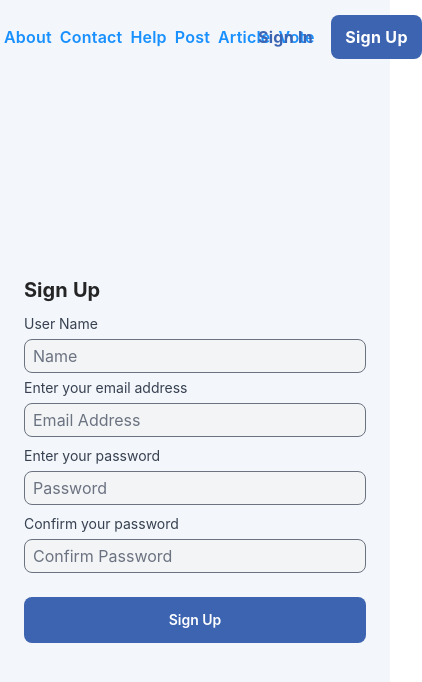
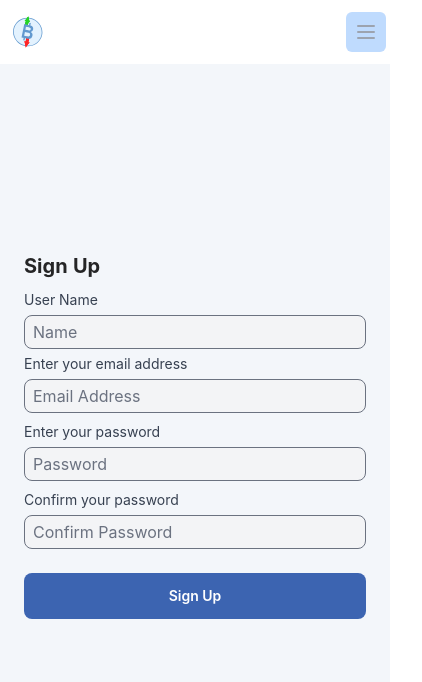
Before and after one commit to WCS-DLC-Bitcoin-Fake-News/front-end, a React (Create React App) app: page /signup in a window 390 px wide. Shown: the top 682 px of the page, 422 px wide, since content can reach past the window. Built offline with nearby package versions, Linux system fonts and the light colour scheme.

Commit message:
made navbar responsive

```diff
--- a/package.json
+++ b/package.json
@@ -4,6 +4,7 @@
   "private": true,
   "dependencies": {
     "@craco/craco": "^6.1.2",
+    "@headlessui/react": "^1.3.0",
     "@popperjs/core": "2.9.1",
     "@tailwindcss/forms": "^0.3.3",
     "@testing-library/jest-dom": "^5.11.4",
@@ -23,8 +24,8 @@
     "react-redux": "^7.2.4",
     "react-router-dom": "^5.2.0",
     "react-scripts": "4.0.3",
+    "react-twitter-embed": "^3.0.3",
     "styled-components": "^5.3.0",
-    "react-twitter-embed": "^3.0.3",
     "web-vitals": "^1.0.1"
   },
   "scripts": {
--- a/src/components/Navbar.js
+++ b/src/components/Navbar.js
@@ -1,15 +1,21 @@
-import { Link, NavLink } from "react-router-dom";
-import LOGO from "../img/Logo.svg"
+import { Link} from "react-router-dom";
+import React, { useState } from "react";
+import { Transition } from "@headlessui/react";
+import LOGO from "../img/Logo.svg";
 const Navbar = () => {
   let isLoggedIn = localStorage.getItem("token");
   const handleDisconnect = (e) => {
     e.preventDefault();
     localStorage.removeItem("token");
   };
+  const [isOpen, setIsOpen] = useState(false);
 
   return (
-    <nav className="md:px-32 h-22 flex justify-between items-center bg-navbarbg">
-      <div className="items-start	">
+      // <div class="">
+  <div class="">
+
+          <div className="px-3 flex items-center h-16 w-full justify-between">
+              <div className="flex-shrink-0 w-1/12">
                 <Link to="/">
                   <img
                     style={{ width: "65px", opacity: 0.85 }}
@@ -17,57 +23,197 @@ const Navbar = () => {
                     src={LOGO}
                     onclick="window.open(this.src)"
                   />
-        </Link>{" "}
+                </Link>
               </div>
-      <ul className="w-60 flex items-center justify-between font-semibold text-sm tracking-wide text-primary">
-        <li>
-          <NavLink to="/about" activeClassName="text-secondary" className=" p-1	 hover:bg-blue-100 dark:hover:bg-blue-900 rounded-lg text-base">
+
+              <div className="hidden md:block w-11/12">
+                <div className="mx-10 flex items-baseline space-x-8 justify-between ">
+                  <div>
+                  <Link
+                    to="/about"
+                    activeClassName="text-secondary "
+                    className=" p-1	text-gray-600	 hover:bg-blue-100 dark:hover:bg-blue-900 rounded-lg text-lg"
+                  >
                     About
-          </NavLink>
-        </li>
-        <li>
-          <NavLink to="/contact" activeClassName="text-secondary" className=" p-1	 hover:bg-blue-100 dark:hover:bg-blue-900 rounded-lg text-base">
+                  </Link>
+
+                  <Link
+                    to="/contact"
+                    activeClassName="text-secondary"
+                    className=" p-1 text-gray-600	 hover:bg-blue-100 dark:hover:bg-blue-900 rounded-lg text-lg"
+                  >
                     Contact
-          </NavLink>
-        </li>
-        <li>
-          <NavLink to="/help" activeClassName="text-secondary"className=" p-1	 hover:bg-blue-100 rounded-lg text-base">
+                  </Link>
+
+                  <Link
+                    to="/help"
+                    activeClassName="text-secondary"
+                    className=" p-1	text-gray-600	 hover:bg-blue-100 rounded-lg text-lg"
+                  >
                     Help
-          </NavLink>
-        </li>
-        <li>
-          <NavLink
+                  </Link>
+
+                  <Link
                     to="/post"
                     activeClassName="text-secondary"
-            className=" p-1	 hover:bg-blue-100 rounded-lg text-base"
+                    className=" p-1	text-gray-600	 hover:bg-blue-100 rounded-lg text-lg"
                   >
                     Post
-          </NavLink>
-        </li>
-        <li>
-          <NavLink to="/article" activeClassName="text-secondary" className=" p-1	 hover:bg-blue-100 rounded-lg text-base">
+                  </Link>
+
+                  <Link
+                    to="/article"
+                    activeClassName="text-secondary"
+                    className=" p-1	text-gray-600	 hover:bg-blue-100 rounded-lg text-lg"
+                  >
                     Article
-          </NavLink>
-        </li>
-        <li>
-          <NavLink to="/upvote" activeClassName="text-secondary" className=" p-1	 hover:bg-blue-100 rounded-lg text-base">
+                  </Link>
+
+                  <Link
+                    to="/upvote"
+                    activeClassName="text-secondary"
+                    className=" p-1	text-gray-600	 hover:bg-blue-100 rounded-lg text-lg"
+                  >
                     Vote
-          </NavLink>
-        </li>
-      </ul>
-      <ul className="w-40 flex items-center justify-between  ">
+                  </Link>
+                  </div>
+                  <div>
                     <Link to="signin">
-        <button className="p-2	 hover:bg-blue-200 rounded-lg text-base w-23 h-11 text-secondary font-bold tracking-wide2">
+                      <button className="mr-2 p-1 hover:bg-blue-200 rounded-lg text-lg w-22 h-11 text-gray-600	 font-bold tracking-wide2">
                         Sign In
                       </button>
                     </Link>
                     <Link to="signup">
-          <button className="p-1 hover:bg-blue-900 rounded-lg text-base w-23 h-11 font-bold tracking-wide2 bg-primary text-white">
+                      <button className="ml-2 p-1 hover:bg-white hover:text-blue-800 rounded-lg text-lg w-22 h-11 font-bold tracking-wide2 bg-primary text-white">
                         Sign Up
                       </button>
                     </Link>
-      </ul>
-    </nav>
+                  </div>
+                </div>
+              </div>
+            <div className="-mr-2 flex md:hidden">
+              <button
+                onClick={() => setIsOpen(!isOpen)}
+                type="button"
+                className="bg-blue-200 inline-flex items-center justify-center p-2 rounded-md text-gray-400 hover:text-white hover:bg-blue-300 focus:outline-none focus:ring-2 focus:ring-offset-2 focus:ring-offset-blue-300 focus:ring-white"
+                aria-controls="mobile-menu"
+                aria-expanded="false"
+              >
+                <span className="sr-only">Open main menu</span>
+                {!isOpen ? (
+                  <svg
+                    className="block h-6 w-6"
+                    xmlns="http://www.w3.org/2000/svg"
+                    fill="none"
+                    viewBox="0 0 24 24"
+                    stroke="currentColor"
+                    aria-hidden="true"
+                  >
+                    <path
+                      strokeLinecap="round"
+                      strokeLinejoin="round"
+                      strokeWidth="2"
+                      d="M4 6h16M4 12h16M4 18h16"
+                    />
+                  </svg>
+                ) : (
+                  <svg
+                    className="block h-6 w-6"
+                    xmlns="http://www.w3.org/2000/svg"
+                    fill="none"
+                    viewBox="0 0 24 24"
+                    stroke="currentColor"
+                    aria-hidden="true"
+                  >
+                    <path
+                      strokeLinecap="round"
+                      strokeLinejoin="round"
+                      strokeWidth="2"
+                      d="M6 18L18 6M6 6l12 12"
+                    />
+                  </svg>
+                )}
+              </button>
+            </div>
+          </div>
+
+        <Transition
+          show={isOpen}
+          enter="transition ease-out duration-100 transform"
+          enterFrom="opacity-0 scale-95"
+          enterTo="opacity-100 scale-100"
+          leave="transition ease-in duration-75 transform"
+          leaveFrom="opacity-100 scale-100"
+          leaveTo="opacity-0 scale-95"
+        >
+          {(ref) => (
+            <div className="md:hidden" id="mobile-menu">
+              <div ref={ref} className=" pt-2 pb-3 space-y-1 ">
+              <Link
+                    to="/about"
+                    activeClassName="text-secondary "
+                    className=" p-1	text-gray-600	 hover:bg-blue-100 dark:hover:bg-blue-900 rounded-lg text-lg"
+                  >
+                    About
+                  </Link>
+
+                  <Link
+                    to="/contact"
+                    activeClassName="text-secondary"
+                    className=" p-1 text-gray-600	 hover:bg-blue-100 dark:hover:bg-blue-900 rounded-lg text-lg"
+                  >
+                    Contact
+                  </Link>
+
+                  <Link
+                    to="/help"
+                    activeClassName="text-secondary"
+                    className=" p-1	text-gray-600	 hover:bg-blue-100 rounded-lg text-lg"
+                  >
+                    Help
+                  </Link>
+
+                  <Link
+                    to="/post"
+                    activeClassName="text-secondary"
+                    className=" p-1	text-gray-600	 hover:bg-blue-100 rounded-lg text-lg"
+                  >
+                    Post
+                  </Link>
+
+                  <Link
+                    to="/article"
+                    activeClassName="text-secondary"
+                    className=" p-1	text-gray-600	 hover:bg-blue-100 rounded-lg text-lg"
+                  >
+                    Article
+                  </Link>
+
+                  <Link
+                    to="/upvote"
+                    activeClassName="text-secondary"
+                    className=" p-1	text-gray-600	 hover:bg-blue-100 rounded-lg text-lg"
+                  >
+                    Vote
+                  </Link>
+                  </div>
+                  <div>
+                    <Link to="signin">
+                      <button className="mr-2 p-1 hover:bg-blue-200 rounded-lg text-lg w-19 h-11 text-gray-600	 font-bold tracking-wide2">
+                        Sign In
+                      </button>
+                    </Link>
+                    <Link to="signup">
+                      <button className="ml-2 p-1 hover:bg-white hover:text-blue-800 rounded-lg text-lg w-19 h-9 font-bold tracking-wide2 bg-primary text-white">
+                        Sign Up
+                      </button>
+                    </Link>
+                  </div>
+            </div>
+          )}
+        </Transition>
+    </div>
+    // </div>
   );
 };
 
--- a/src/pages/Signin.js
+++ b/src/pages/Signin.js
@@ -1,8 +1,5 @@
 import { useState } from "react";
 import axios from "axios";
-import { AiOutlineLogin } from "react-icons/ai";
-import { HiOutlineMail } from "react-icons/hi";
-import { RiLockPasswordLine } from "react-icons/ri";
 import { useHistory } from "react-router-dom";
 import { Link } from "react-router-dom";
 import LandingBG from "../img/LandingBG2.jpg";
--- a/src/pages/Signup.js
+++ b/src/pages/Signup.js
@@ -1,9 +1,5 @@
 import { useState } from "react";
 import axios from "axios";
-import { BiUser } from "react-icons/bi";
-import { AiOutlineLogin } from "react-icons/ai";
-import { HiOutlineMail } from "react-icons/hi";
-import { RiLockPasswordLine } from "react-icons/ri";
 import { useHistory } from "react-router-dom";
 import LandingBG from "../img/LandingBG2.jpg";
 
```
Also changed, not shown: 1 other file (tests, documents, lock files or other folders). Lines whose indentation alone changed are shown as unchanged.
